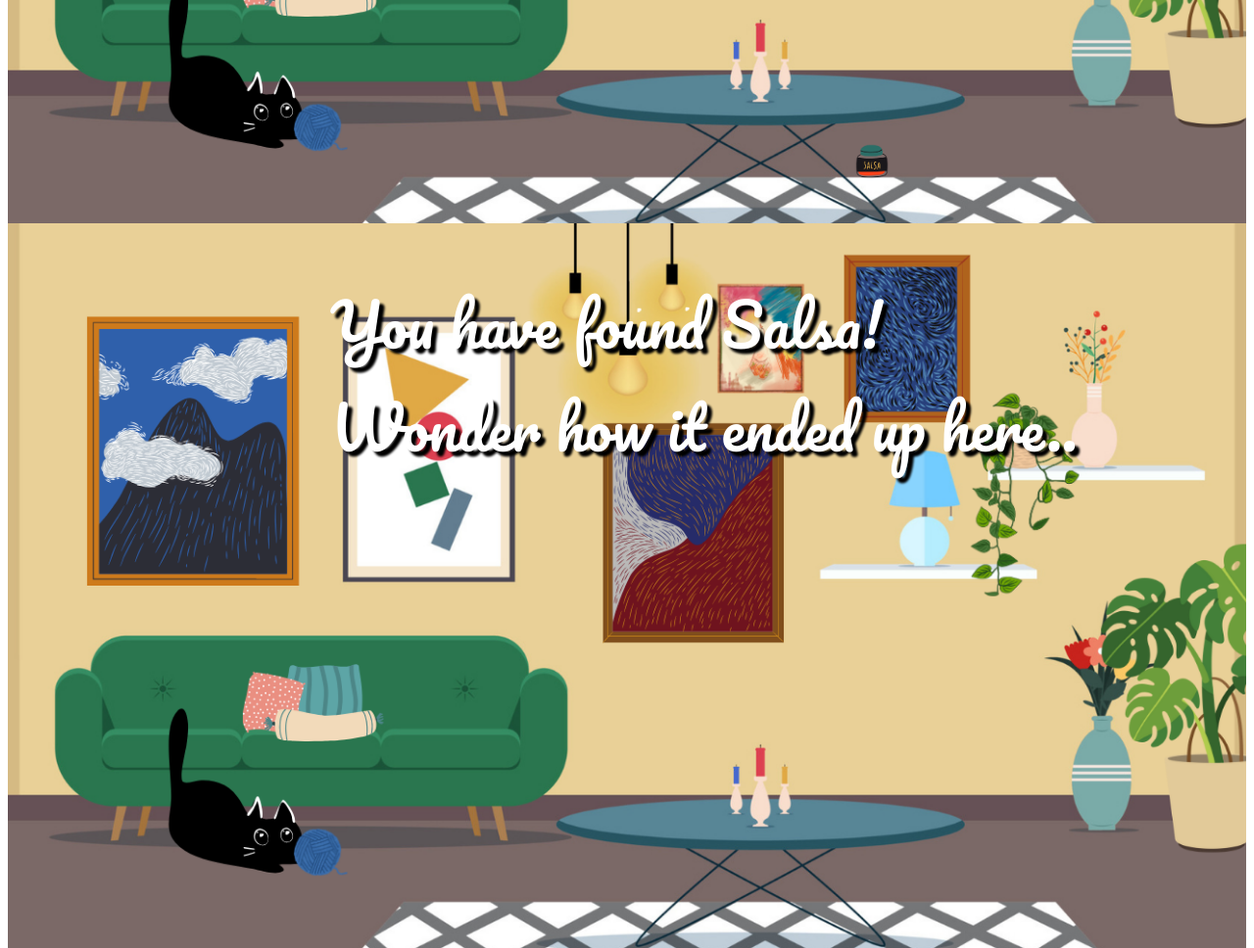
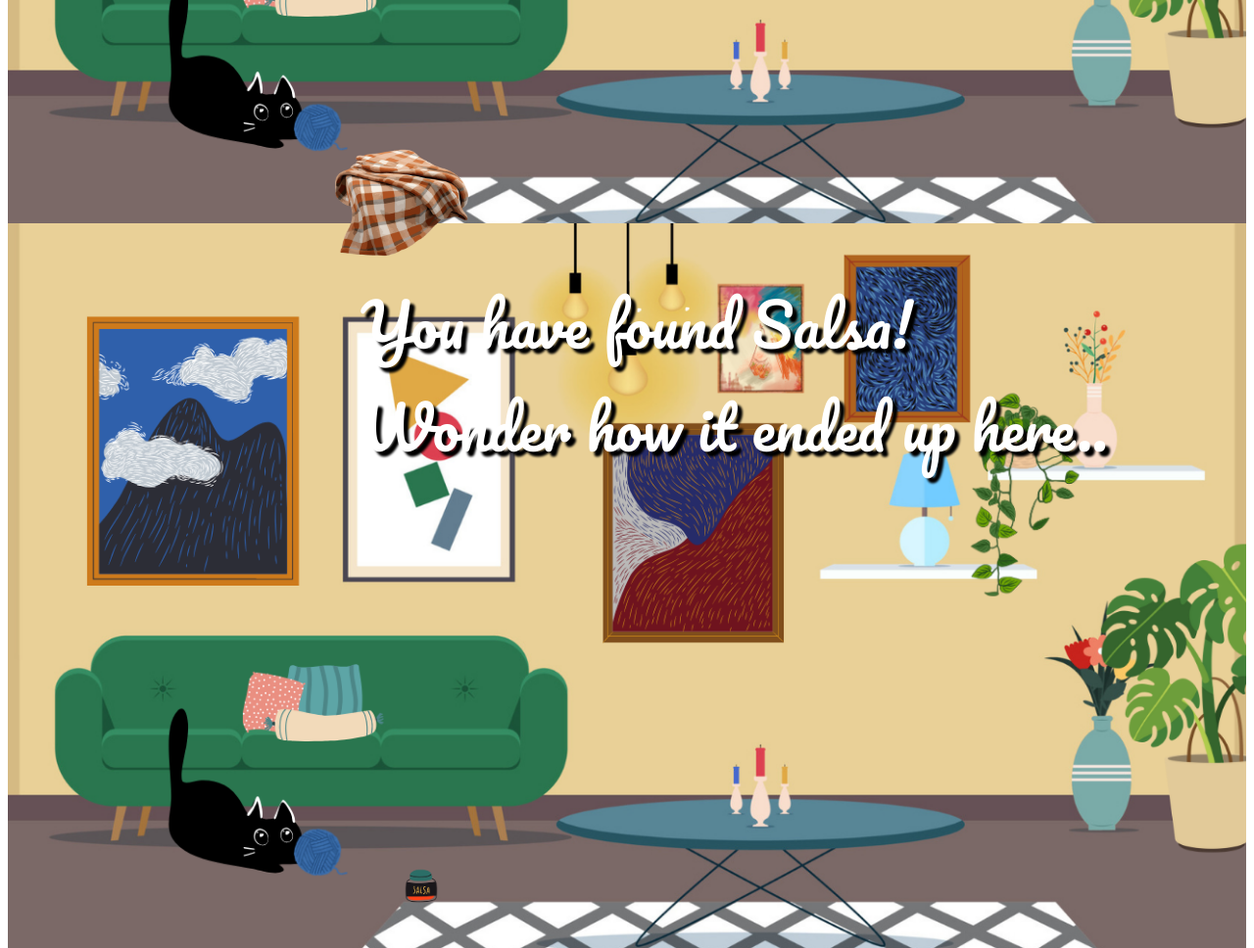
Before and after one commit to kaspvik/WheresMyTaco, a plain HTML site: page index.html in a window 1280 px wide. Shown: the part 10140-11108 px from the top of the page at 98% size. Drawn offline with Linux system fonts and the light colour scheme; a web font is replaced by a local one.

Commit message:
New layout for the livingroom to make it more functional.

```diff
--- a/index.html
+++ b/index.html
@@ -230,11 +230,12 @@
 
     <!-- The Livingroom -->
     <section>
+
         <div style="background-image: url(images/11.png);background-size: cover; background-position: center; background-repeat: no-repeat;"
             id="livingroomBeforeItem" class="backgroundPage" style="display: none;">
             <div id="buttonContainer">
-                <button onclick="pickUpItem('salsaJar')" id="salsaJar">
-                    <img src="images/objects/2.png" alt="Jar of tomato salsa">
+                <button onclick="showScene('livingroomAfterItem')" id="aBlanket">
+                    <img src="images/objects/6.png" alt="A blanket">
                 </button>
             </div>
         </div>
@@ -242,6 +243,9 @@
         <div style="background-image: url(images/11.png);background-size: cover; background-position: center; background-repeat: no-repeat;"
             id="livingroomAfterItem" class="backgroundPage" style="display: none;">
             <div id="buttonContainer">
+                <button onclick="pickUpItem('salsaJar')" id="salsaJar">
+                    <img src="images/objects/2.png" alt="Jar of tomato salsa">
+                </button>
                 <button onclick="showScene('overviewOverAllRooms')" id="secondGoBackButton" class="pushable">
                     <span class="front">Go back!</span>
                 </button>
@@ -251,6 +255,8 @@
                 </div>
             </div>
         </div>
+
+
     </section>
 
     <!-- The Bathroom -->
--- a/main.css
+++ b/main.css
@@ -258,6 +258,7 @@
     left: 180px;
 }
 
+
 /* Bathroom */
 
 #showerCurtain {
@@ -291,6 +292,21 @@
     position: relative;
     top: 300px;
     left: 180px;
+}
+
+#aBlanket {
+    cursor: pointer;
+    background-color: transparent;
+    border: transparent;
+}
+
+#aBlanket img {
+    width: 170px;
+    height: auto;
+
+    position: relative;
+    right: 230px;
+    top: 350px;
 }
 
 /* Attic */
```
Also changed, not shown: images/objects/6.png (added).
